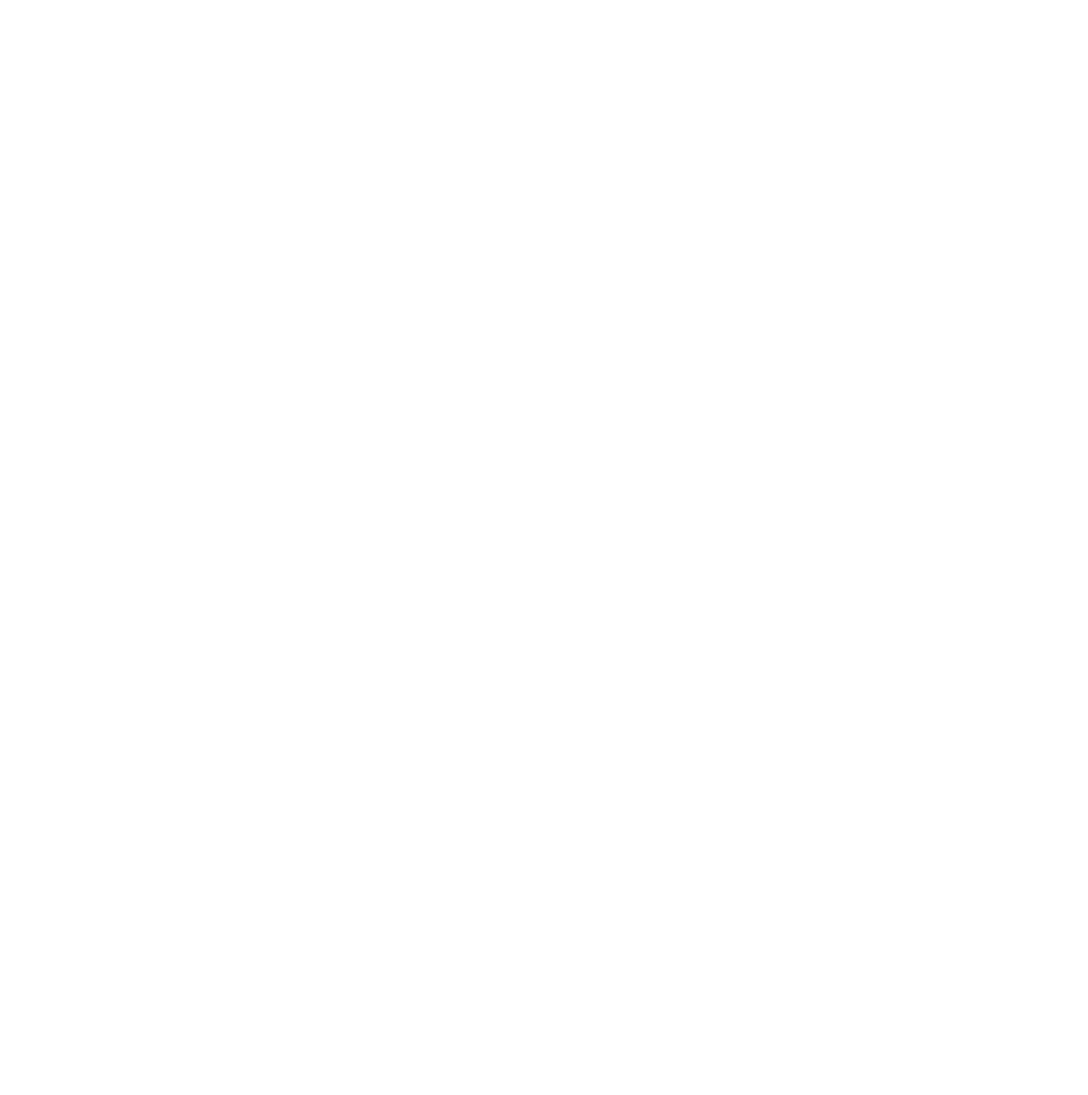
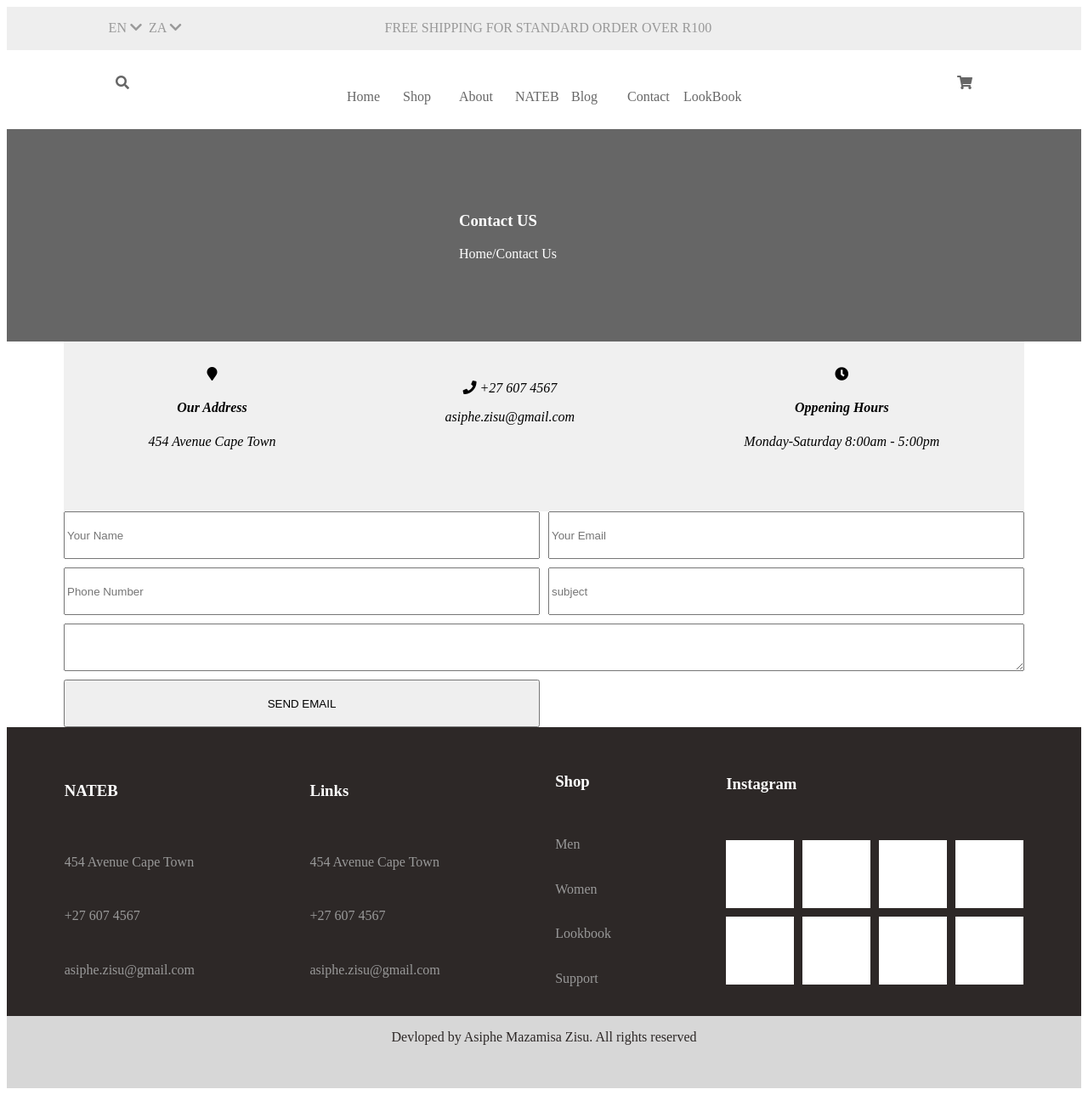
Before and after one commit to SIMONNABUKO/nateb-shop, a plain HTML site: page contact.html in a window 1280 px wide. Shown: the whole page at 85% size. Before the commit the page ends 800 px from the top, so only its background shows below. Drawn offline with Linux system fonts and the light colour scheme.

Commit message:
Contact page

```diff
--- a/contact.html
+++ b/contact.html
@@ -0,0 +1,182 @@
+<!DOCTYPE html>
+<html lang="en">
+<head>
+    <meta charset="UTF-8">
+    <meta name="viewport" content="width=device-width, initial-scale=1.0">
+    <meta http-equiv="X-UA-Compatible" content="ie=edge">
+    <title>Contact-Nateb Handmade goods</title>
+    <link rel="stylesheet" href="fontawesome5.10.0/css/all.css">
+    <link rel="stylesheet" href="css/flexbox.css">
+    <link rel="stylesheet" href="css/grid.css">
+    <link rel="stylesheet" href="css/contact.css">
+    <link rel="stylesheet" href="css/about.css">
+    <link rel="stylesheet" href="css/style.css">
+</head>
+<body>
+    <div class="main-container">
+        <!-- =========================================================================== -->
+                                        <!-- HEAD SECTION START -->
+        <!-- =========================================================================== -->
+        <div class="about-head">
+            <div class="lang country">
+                <p>EN <i class="fa fa-chevron-down"></i></p>&nbsp;&nbsp;
+                <p>ZA <i class="fa fa-chevron-down"></i></p>
+            </div>
+            <div class="tagline">
+                <p>FREE SHIPPING FOR STANDARD ORDER OVER R100</p>
+            </div>
+            <div class="social-media">
+                <i class="fa fa-facebook"></i>
+                <i class="fa fa-google-plus"></i>
+                <i class="fa fa-twitter"></i>
+                <i class="fa fa-pinterest"></i>
+            </div>
+        </div>
+        <!-- =========================================================================== -->
+                                        <!-- HEAD SECTION END  -->
+        <!-- =========================================================================== -->
+
+
+
+        <!-- =========================================================================== -->
+                                        <!--NAVBAR AND CALL TO ACTION SECTION  -->
+        <!-- =========================================================================== -->
+        <div class="about-nav call-to-action">
+            <div class="navbar">
+                <div class=" about-nav-item search">
+                    <a href="#"> <i class="fa fa-search"></i></a>
+                </div>
+                <div class="ul about-nav-item">
+
+                        <p class="ul-item"><a href="index.html">Home</a> </p>
+                        <p class="ul-item"><a href="shop1.html">Shop</a> </p>
+                        <p class="ul-item"><a href="about.html">About</a> </p>
+                        <p class="ul-item"><a href="index.html">NATEB</a> </p>
+                        <p class="ul-item"><a href="blog.html">Blog</a> </p>
+                        <p class="ul-item"><a href="contact.html">Contact</a> </p>
+                        <p class="ul-item"><a href="lookbook.html">LookBook</a> </p>
+
+                </div>
+
+                <div class="about-nav-item cart">
+                    <a href="#"> <i class="fa fa-shopping-cart"></i></a>
+                </div>
+
+            </div>
+
+        </div>
+
+
+
+
+        <!-- =========================================================================== -->
+                                        <!-- INTRO SECTION START  -->
+        <!-- =========================================================================== -->
+        <div class="intro">
+            <div class="intro-item">
+                    <h3>Contact US</h3>
+                    <p>Home/Contact Us</p>
+            </div>
+
+
+
+            </div>
+
+        <!-- =========================================================================== -->
+                                        <!-- ABOUT SECTION START -->
+        <!-- =========================================================================== -->
+        <div class="contact">
+
+            <div class="contact-item">
+
+                <div class=" contact-item-address">
+                    <div class="address">
+                        <address>
+                            <i class="fa fa-map-marker"></i>
+                            <h4>Our Address</h4>
+                            <p>454 Avenue Cape Town</p>
+                        </address>
+                    </div>
+                    <div class="address">
+                        <address>
+                            <p> <i class="fa fa-phone"></i> +27 607 4567</p>
+                            <p>asiphe.zisu@gmail.com</p>
+                        </address>
+                    </div>
+                    <div class="address">
+                        <address>
+                            <i class="fa fa-clock"></i>
+                            <h4>Oppening Hours</h4>
+                            <p>Monday-Saturday 8:00am - 5:00pm</p>
+                        </address>
+                    </div>
+                </div>
+                <div class="contact-item-form">
+                    <form action="#">
+                        <input id="name" type="text" size="50%" placeholder="Your Name">
+                        <input id="email" type="text" size="50%" placeholder="Your Email">
+                        <input id="phone" type="text" size="50%" placeholder="Phone Number">
+                        <input id="subject" type="text" size="50%" placeholder="subject">
+                        <textarea name="" id="message" cols="30" rows="10" size="100%">
+
+                        </textarea>
+                        <input id="button" type="submit" value="SEND EMAIL">
+                    </form>
+                </div>
+
+            </div>
+        </div>
+
+        <!-- =========================================================================== -->
+                                        <!-- FOOTER SECTION  -->
+        <!-- =========================================================================== -->
+        <footer class="footer">
+            <div class="footer-content">
+                <div class="footer-content-item">
+                    <h3><a href="#">NATEB</a></h3>
+                    <a href="#">454 Avenue Cape Town</a>
+                    <a href="#">+27 607 4567</a>
+                    <a href="#">asiphe.zisu@gmail.com</a>
+
+                </div>
+                <div class="footer-content-item">
+                        <h3><a href="#">Links</a></h3>
+                        <a href="#">454 Avenue Cape Town</a>
+                        <a href="#">+27 607 4567</a>
+                        <a href="#">asiphe.zisu@gmail.com</a>
+                </div>
+                <div class="footer-content-item">
+                        <h3><a href="#">Shop</a></h3>
+                        <a href="#">Men</a>
+                        <a href="#">Women</a>
+                        <a href="#">Lookbook</a>
+                        <a href="#">Support</a>
+                </div>
+                <div class="footer-content-item">
+                    <h3><a href="#">Instagram</a></h3>
+                    <div class="gallary">
+                            <div class="gallary-item"></div>
+                            <div class="gallary-item"></div>
+                            <div class="gallary-item"></div>
+                            <div class="gallary-item"></div>
+                            <div class="gallary-item"></div>
+                            <div class="gallary-item"></div>
+                            <div class="gallary-item"></div>
+                            <div class="gallary-item"></div>
+                    </div>
+
+
+                </div>
+            </div>
+            <div class="copyright">
+<p>Devloped by Asiphe Mazamisa Zisu. All rights reserved</p>
+            </div>
+        </footer>
+        <!-- =========================================================================== -->
+                                        <!-- END FOOTER SECTION  -->
+        <!-- =========================================================================== -->
+
+    </div>
+    <script src="js/main.js"></script>
+</body>
+</html>
--- a/css/contact.css
+++ b/css/contact.css
@@ -0,0 +1,82 @@
+
+.contact{
+    display: flex;
+    align-items: center;
+    justify-content: center;
+
+}
+.contact-item{
+    width: 1130px;
+}
+.contact-item-address{
+    display: flex;
+    flex-direction: row;
+    justify-content: space-around;
+    background: #f0f0f0;
+    height: 200px;
+
+}
+
+.address{
+    padding: 30px;
+
+    text-align:center;
+}
+form{
+    display: grid;
+    grid-gap: 10px;
+    grid-template-columns: repeat(auto-fit, minmax(200px, 1fr));
+    grid-template-rows: repeat(4, 1fr) ;
+
+}
+#name{
+    height: 50px;
+    grid-column-start: 1;
+    grid-column-end: 2;
+}
+#subject{
+    height: 50px;
+    grid-column-start: 2;
+    grid-column-end: 3;
+}
+#email{
+    height: 50px;
+    grid-column-start: 2;
+    grid-column-end: 3;
+}
+#phone{
+    height: 50px;
+    grid-column-start: 1;
+    grid-column-end: 2;
+}
+#message{
+    height: 50px;
+    grid-column-start: 1;
+    grid-column-end: 3;
+}
+#button{
+    grid-column-start: 1;
+    grid-column-end: 2;
+}
+
+
+
+
+
+
+
+
+
+
+
+
+
+
+
+
+
+
+
+
+
+}
--- a/css/flexbox.css
+++ b/css/flexbox.css
@@ -20,7 +20,7 @@
     align-self: center;
 }
 .featured, .collection, .blog, .blog-content, .footer, .footer-content-item,
- .about, .about-content, .team{
+ .about, .about-content, .team, .contact{
     display: flex;
     flex-direction: column;
     justify-content: space-evenly;
```
Also changed, not shown: css/grid.css (line endings or trailing spaces).
